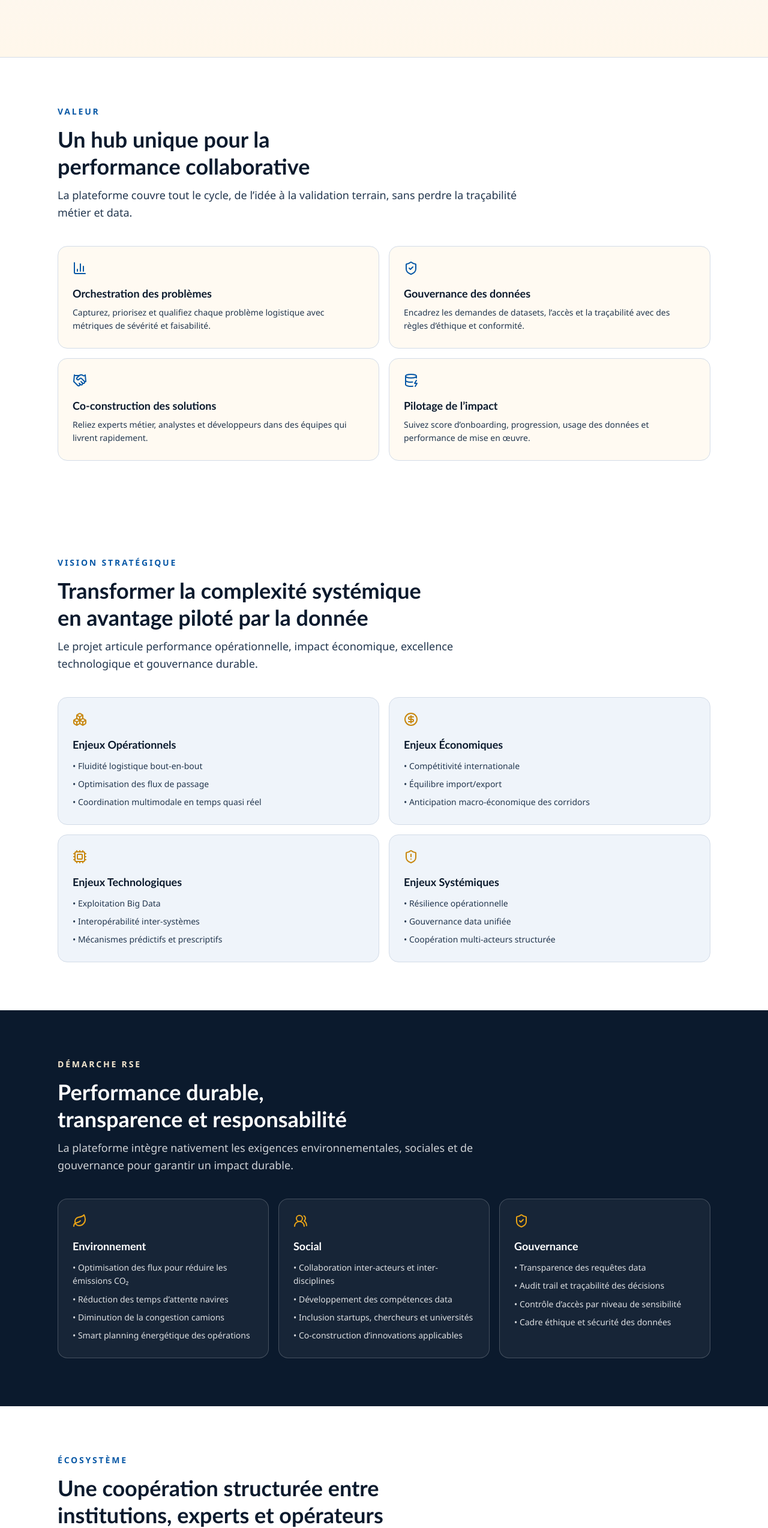
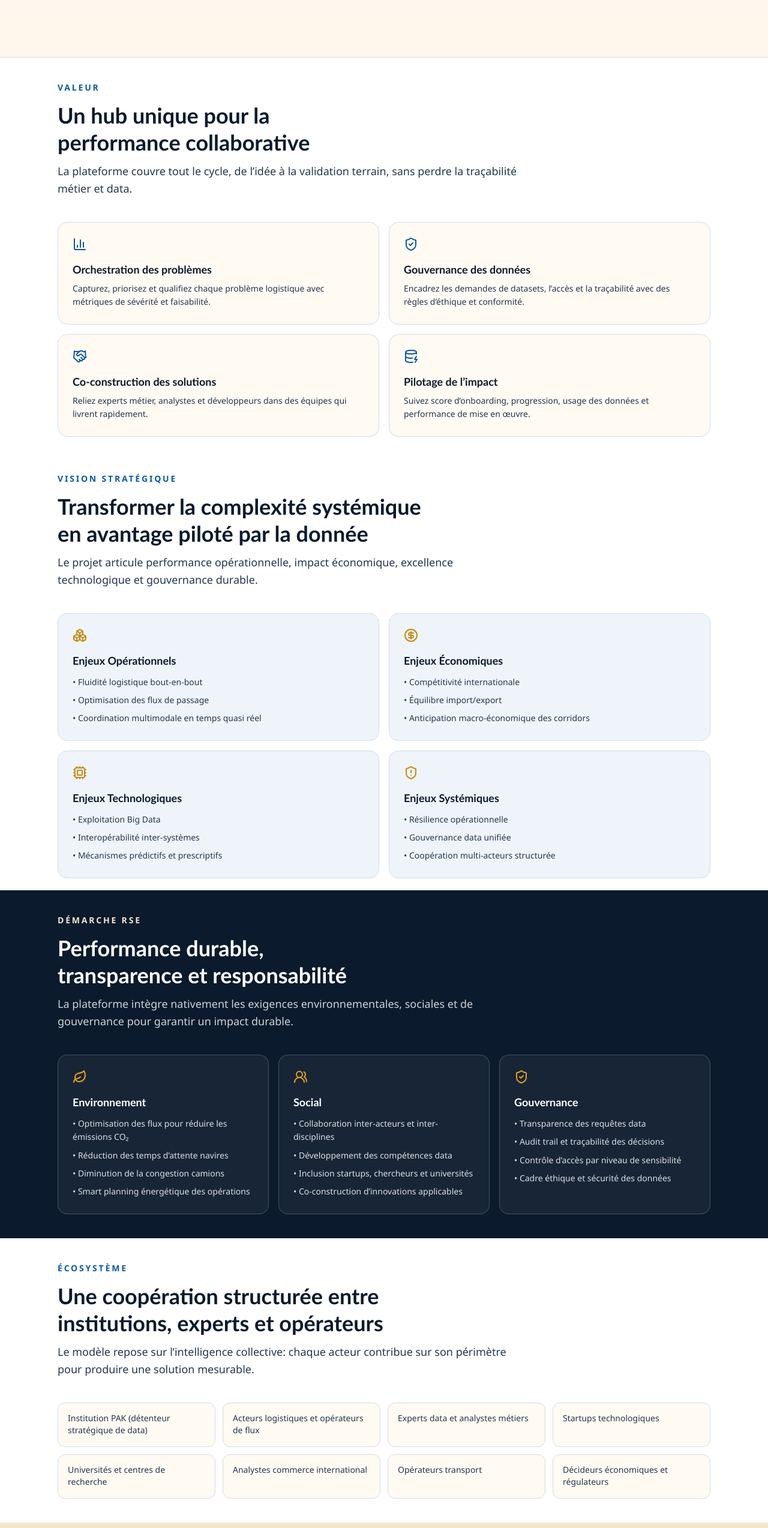
Before and after one commit to gabykant/pak-datathon-v2, a Next.js app: page / in a window 1280 px wide. Shown: the part 1272-3819 px from the top of the page at 60% size. Built offline with nearby package versions, Linux system fonts and the light colour scheme.

Commit message:
Reduce space between content

```diff
--- a/src/app/page.tsx
+++ b/src/app/page.tsx
@@ -21,7 +21,7 @@ export default function HomePage() {
       <ActorsEcosystem />
       <MethodologyMap />
       <Journey />
-      <RoadmapTimeline />
+      {/* <RoadmapTimeline /> */}
       <CtaBand />
     </MarketingLayout>
   )
--- a/src/components/marketing/actors-ecosystem.tsx
+++ b/src/components/marketing/actors-ecosystem.tsx
@@ -13,7 +13,7 @@ const actors = [
 
 export function ActorsEcosystem() {
   return (
-    <section className="bg-white py-16 sm:py-20">
+    <section className="bg-white py-16 sm:py-10">
       <div className="mx-auto flex w-full max-w-6xl flex-col gap-10 px-4 sm:px-6 lg:px-8">
         <SectionTitle
           eyebrow="Écosystème"
--- a/src/components/marketing/journey.tsx
+++ b/src/components/marketing/journey.tsx
@@ -21,7 +21,7 @@ const steps = [
 
 export function Journey() {
   return (
-    <section className="bg-[var(--ink-900)] py-16 text-white sm:py-20">
+    <section className="bg-[var(--ink-900)] py-16 text-white sm:py-10">
       <div className="mx-auto flex w-full max-w-6xl flex-col gap-10 px-4 sm:px-6 lg:px-8">
         <SectionTitle
           eyebrow="Parcours"
--- a/src/components/marketing/methodology-map.tsx
+++ b/src/components/marketing/methodology-map.tsx
@@ -12,7 +12,7 @@ const steps = [
 
 export function MethodologyMap() {
   return (
-    <section className="bg-[var(--sand-100)] py-16 sm:py-20">
+    <section className="bg-[var(--sand-100)] py-16 sm:py-10">
       <div className="mx-auto flex w-full max-w-6xl flex-col gap-10 px-4 sm:px-6 lg:px-8">
         <SectionTitle
           eyebrow="Méthodologie"
--- a/src/components/marketing/rse-framework.tsx
+++ b/src/components/marketing/rse-framework.tsx
@@ -36,7 +36,7 @@ const pillars = [
 
 export function RseFramework() {
   return (
-    <section className="bg-[var(--ink-900)] py-16 text-white sm:py-20">
+    <section className="bg-[var(--ink-900)] py-16 text-white sm:py-10">
       <div className="mx-auto flex w-full max-w-6xl flex-col gap-10 px-4 sm:px-6 lg:px-8">
         <SectionTitle
           eyebrow="Démarche RSE"
--- a/src/components/marketing/strategic-pillars.tsx
+++ b/src/components/marketing/strategic-pillars.tsx
@@ -26,7 +26,7 @@ const pillars = [
 
 export function StrategicPillars() {
   return (
-    <section className="bg-white py-16 sm:py-20">
+    <section className="bg-white py-8 sm:py-5">
       <div className="mx-auto flex w-full max-w-6xl flex-col gap-10 px-4 sm:px-6 lg:px-8">
         <SectionTitle
           eyebrow="Vision stratégique"
--- a/src/components/marketing/value-grid.tsx
+++ b/src/components/marketing/value-grid.tsx
@@ -26,7 +26,7 @@ const values = [
 
 export function ValueGrid() {
   return (
-    <section className="bg-white py-16 sm:py-20">
+    <section className="bg-white py-16 sm:py-10">
       <div className="mx-auto flex w-full max-w-6xl flex-col gap-10 px-4 sm:px-6 lg:px-8">
         <SectionTitle
           eyebrow="Valeur"
```
